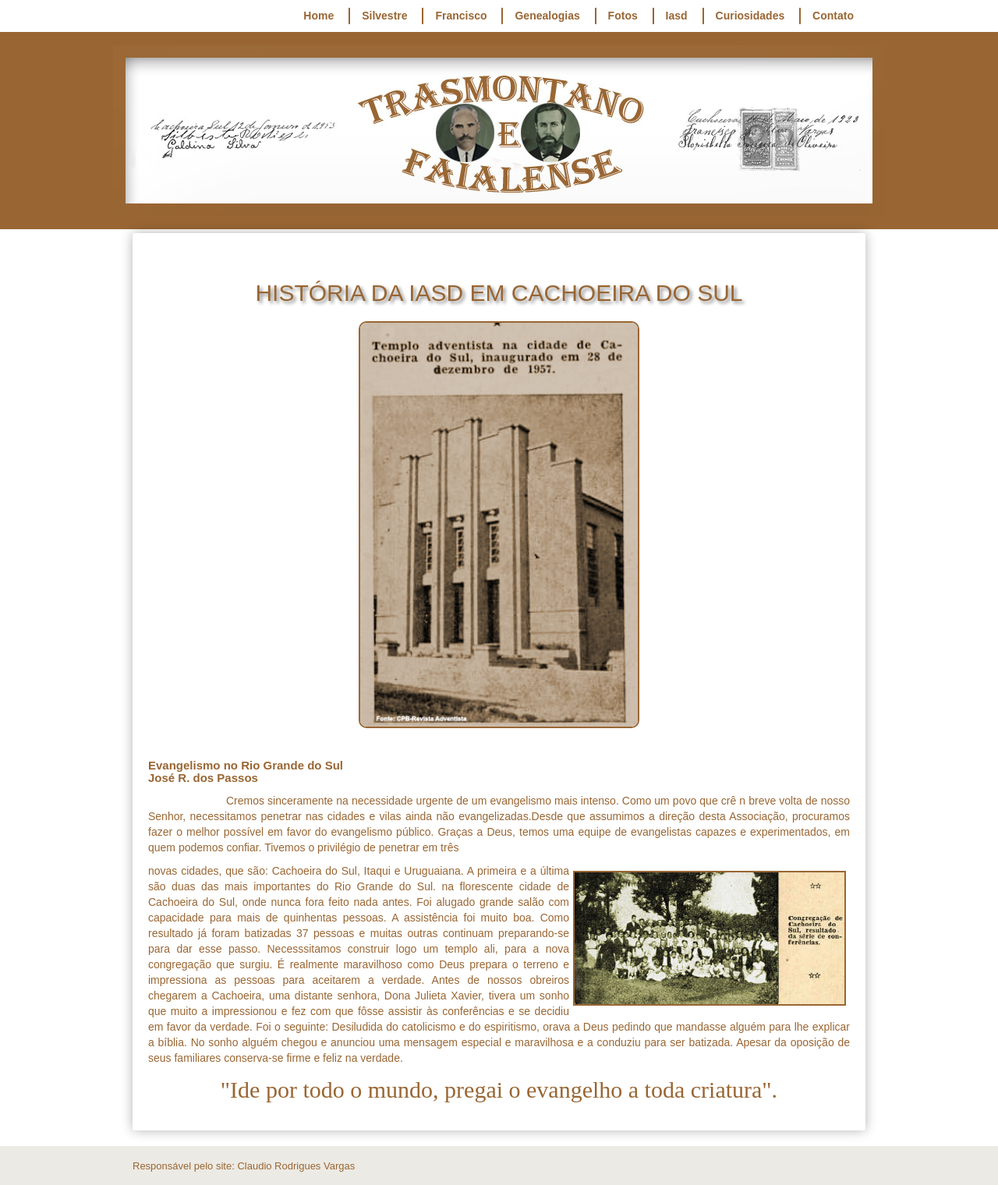
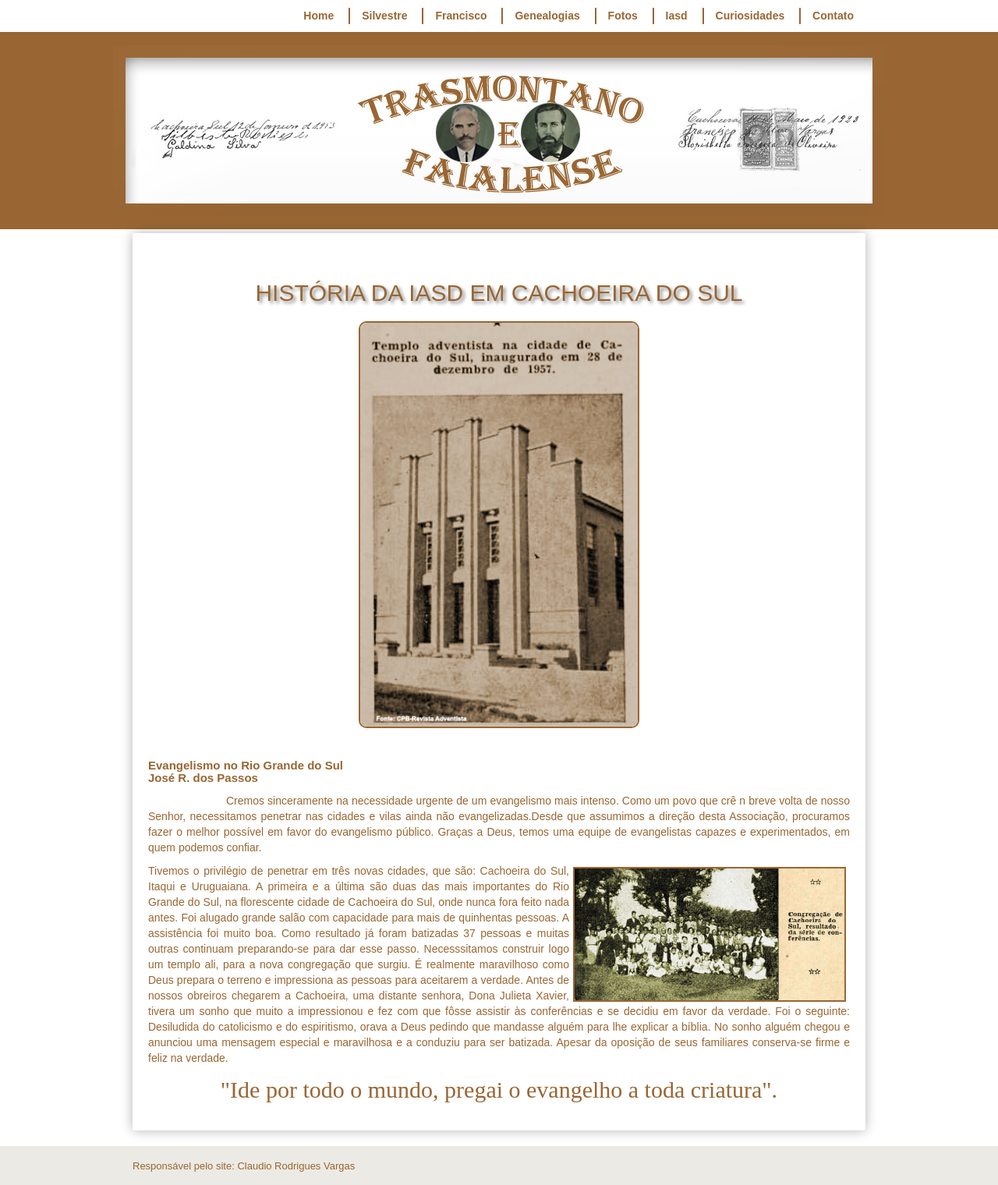
Before and after one commit to claudiovargas1955/claudiovargas1955.github.io, a Jekyll site: the page built from _pages/história-da-iasd-cachoeira.html, in a window 1280 px wide. Shown: the whole page at 78% size. Built offline with Jekyll 4.4.1, drawn with Linux system fonts in a browser that asks for light colours; some web fonts are replaced; some of the changed lines change nothing that is shown.

Commit message:
Update história-da-iasd-cachoeira.html

```diff
--- a/_pages/história-da-iasd-cachoeira.html
+++ b/_pages/história-da-iasd-cachoeira.html
@@ -99,7 +99,7 @@ figure.foto-legenda:hover figcaption {opacity: 5;
   .dir2{border:#996633 solid 2px;
         margin-left:5px;
         margin-right:5px;
-        margin-top:10px;
+        margin-top:5px;
        }
 </style>
 
@@ -112,11 +112,11 @@ figure.foto-legenda:hover figcaption {opacity: 5;
        José R. dos Passos</h5>
 <p><p style="text-indent:100px";/>Cremos sinceramente na necessidade urgente de um evangelismo mais intenso. Como um povo que crê n breve volta de nosso Senhor,
 necessitamos penetrar nas cidades e vilas ainda não evangelizadas.Desde que assumimos a direção desta Associação, procuramos fazer o melhor possível em favor do
-evangelismo público. Graças a Deus, temos uma equipe de evangelistas capazes e experimentados, em quem podemos confiar. Tivemos o privilégio de penetrar em três<p><img class="dir2" style="float:right"; src="/images/Congregação.jpg" class="img-responsive" width="350px" title="março de 1956";/>
-novas cidades, que são: Cachoeira do Sul, Itaqui e Uruguaiana. A primeira e a última são duas das mais importantes do Rio Grande do Sul.
-na florescente cidade de Cachoeira do Sul, onde nunca fora feito nada antes. Foi alugado grande salão com capacidade para mais de quinhentas pessoas. A assistência
-foi muito boa. Como resultado já foram batizadas 37 pessoas e muitas outras continuam preparando-se para dar esse passo. Necesssitamos construir logo um templo ali,
-para a nova congregação que surgiu. É realmente maravilhoso como Deus prepara o terreno e impressiona as pessoas para aceitarem a verdade. Antes de nossos obreiros
+evangelismo público. Graças a Deus, temos uma equipe de evangelistas capazes e experimentados, em quem podemos confiar.<p><img class="dir2" style="float:right"; src="/images/Congregação.jpg" class="img-responsive" width="350px" title="março de 1956";/>
+Tivemos o privilégio de penetrar em três novas cidades, que são: Cachoeira do Sul, Itaqui e Uruguaiana. A primeira e a última são duas das mais importantes do Rio
+Grande do Sul, na florescente cidade de Cachoeira do Sul, onde nunca fora feito nada antes. Foi alugado grande salão com capacidade para mais de quinhentas pessoas.
+A assistência foi muito boa. Como resultado já foram batizadas 37 pessoas e muitas outras continuam preparando-se para dar esse passo. Necesssitamos construir logo um
+templo ali, para a nova congregação que surgiu. É realmente maravilhoso como Deus prepara o terreno e impressiona as pessoas para aceitarem a verdade. Antes de nossos obreiros
 chegarem a Cachoeira, uma distante senhora, Dona Julieta Xavier, tivera um sonho que muito a impressionou e fez com que fôsse assistir às conferências e se decidiu
 em favor da verdade. Foi o seguinte: Desiludida do catolicismo e do espiritismo, orava a Deus pedindo que mandasse alguém para lhe explicar a bíblia. No sonho alguém
 chegou e anunciou uma mensagem especial e maravilhosa e a conduziu para ser batizada. Apesar da oposição de seus familiares conserva-se firme e feliz na verdade.</p>
```
